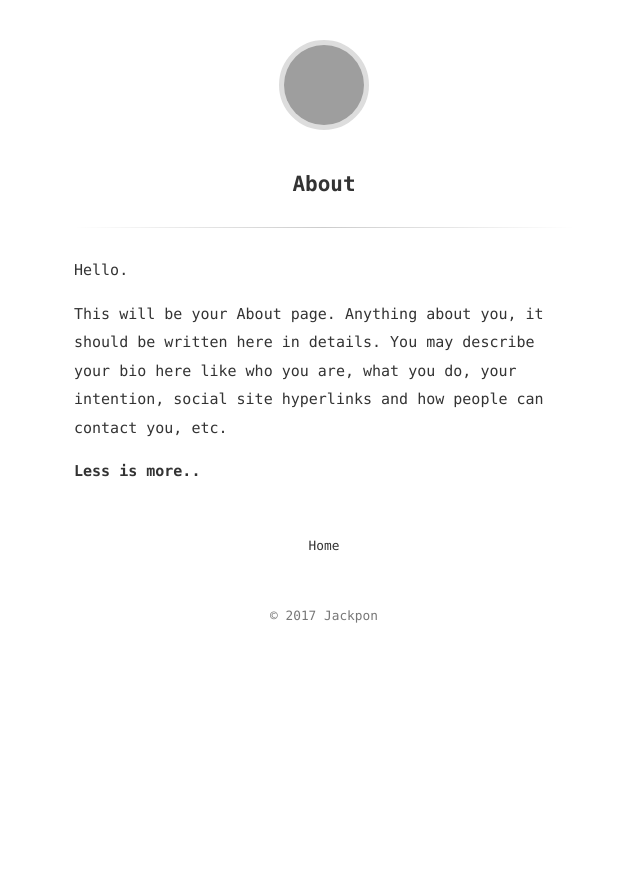
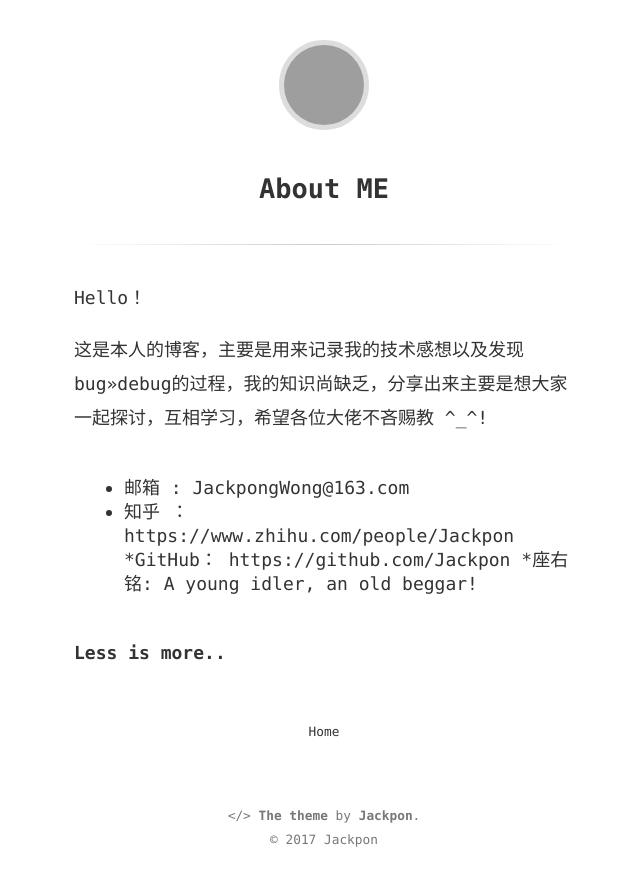
Before and after one commit to davi-xiao/Jackpon.github.io, a Jekyll site: the page built from about.md, in a window 1280 px wide, cut to the strip 0-886 px from the top of the page. Shown: the whole strip, without its empty margins (316-956 px from the left). Built offline with Jekyll 4.4.1, drawn with Linux system fonts in a browser that asks for light colours; grey boxes are pictures that could not be loaded.

Commit message:
My Gitblog

```diff
--- a/_includes/footer.html
+++ b/_includes/footer.html
@@ -1,3 +1,4 @@
 <div class="footer">
-<span class="block">&copy; {{ site.time | date: '%Y' }} {{ site.author_name }}</span>
+  <span class="block">&lt;/&gt; <a href="https://github.com/Jackpon/Jackpon.github.io" title="a minimalist Jekyll theme for personal blog">The theme</a> by <a href="https://github.com/Jackpon">Jackpon</a>.</span>
+  <span class="block">&copy; {{ site.time | date: '%Y' }} {{ site.author_name }}</span>
 </div>
--- a/_sass/main.scss
+++ b/_sass/main.scss
@@ -1,6 +1,6 @@
 body {
-  font-size: 14px;
-  line-height: 20px;
+  font-size: 18px;
+  line-height: 24px;
   font-weight: normal;
   font-style: normal;
   font-family: consolas, monaco, courier, "courier new", fixed-width;
@@ -212,7 +212,7 @@ article {
     margin: 30px 0;
   }
   p {
-    font-size: 15px;
+    font-size: 18px;
     line-height: 1.9em;
     word-wrap: break-word;
   }
@@ -284,7 +284,7 @@ article {
   }
 }
 .footer {
-  margin-top: 50px;
+  margin-top: 60px;
   color: #777;
   a {
     border: none;
--- a/about.md
+++ b/about.md
@@ -1,10 +1,15 @@
 ---
 layout: page
-title: About
+title: About ME
 ---
 
-Hello.
+Hello！
 
-This will be your About page. Anything about you, it should be written here in details. You may describe your bio here like who you are, what you do, your intention, social site hyperlinks and how people can contact you, etc.
+这是本人的博客，主要是用来记录我的技术感想以及发现bug>>debug的过程，我的知识尚缺乏，分享出来主要是想大家一起探讨，互相学习，希望各位大佬不吝赐教 ^_^!
+
+* 邮箱 :	JackpongWong@163.com
+* 知乎 ：	https://www.zhihu.com/people/Jackpon
+*GitHub：	https://github.com/Jackpon
+*座右铭:	A young idler, an old beggar!
 
 **Less is more..**
```
